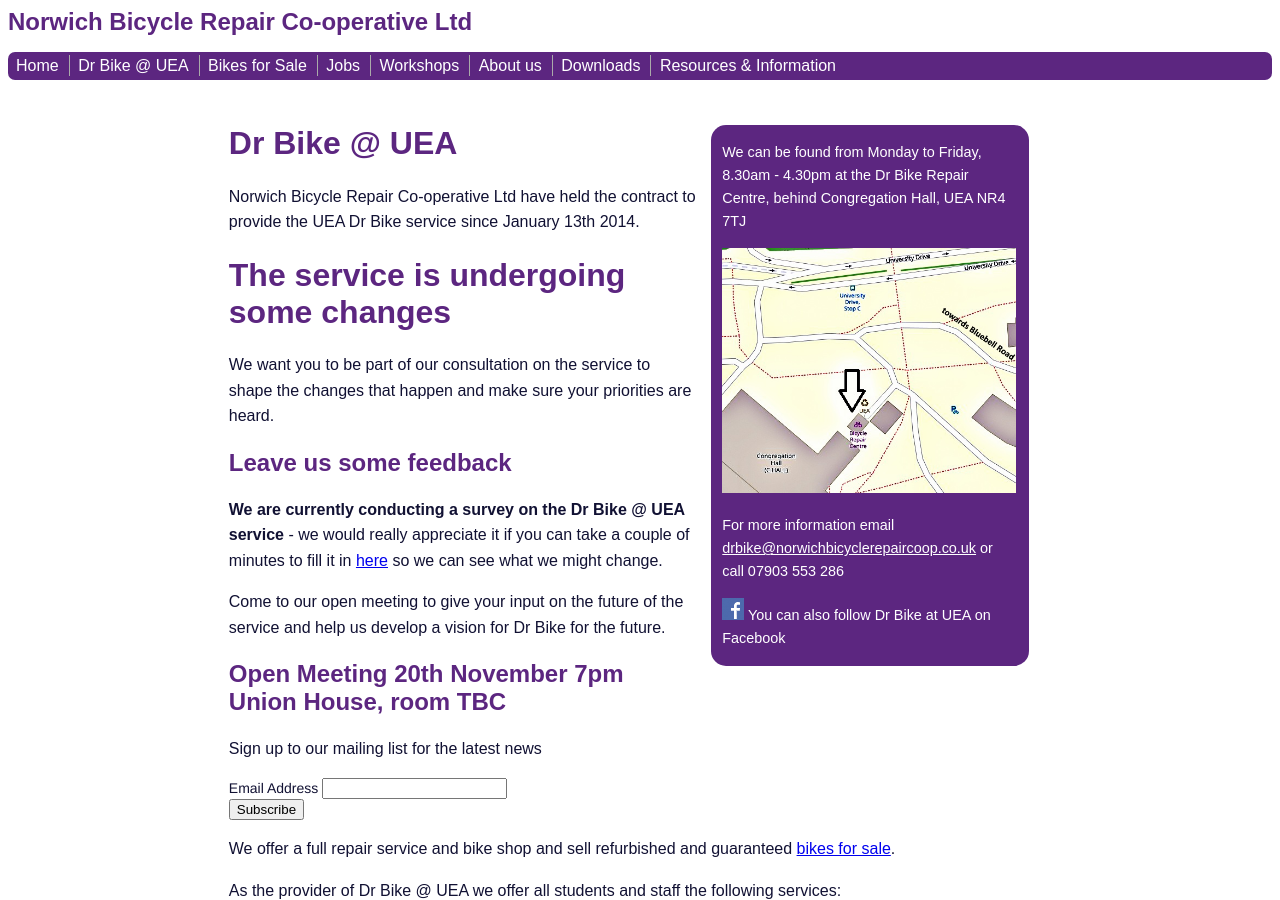
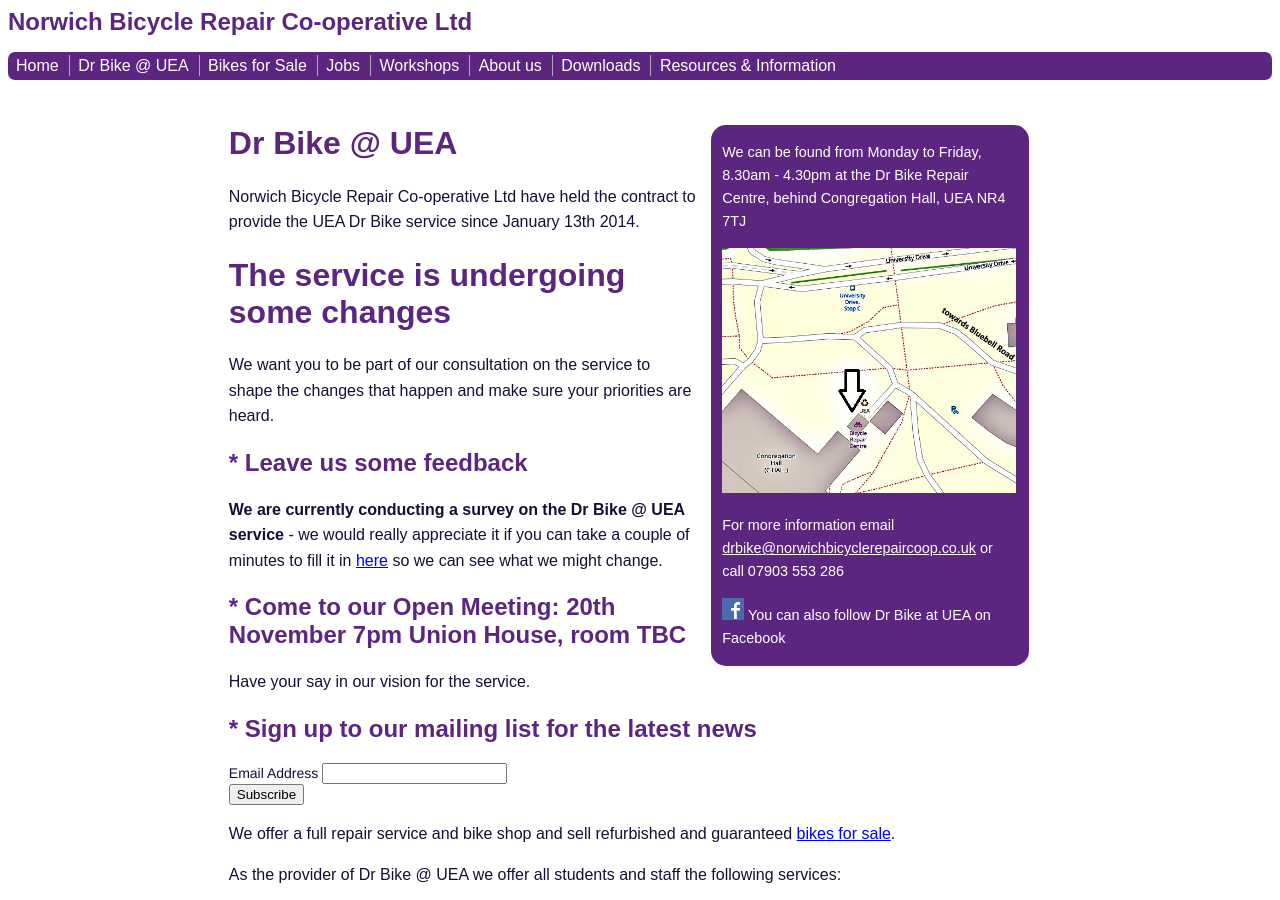
Before and after one commit to norwichbicyclerepaircooperative/norwichbicyclerepaircooperative.github.io, a Jekyll site: the page built from dr-bike-uea/index.md, in a window 1280 px wide and 900 px high. Built offline with Jekyll 4.4.1, drawn with Linux system fonts in a browser that asks for light colours; comment, search, counter and statistics services are not loaded.

Commit message:
Update index.md

```diff
--- a/dr-bike-uea/index.md
+++ b/dr-bike-uea/index.md
@@ -24,13 +24,13 @@
 # The service is undergoing some changes
 
 We want you to be part of our consultation on the service to shape the changes that happen and make sure your priorities are heard.
-## Leave us some feedback ##
+## * Leave us some feedback ##
 **We are currently conducting a survey on the Dr Bike @ UEA service** - we would really appreciate it if you can take a couple of minutes to fill it in [here](https://www.surveymonkey.co.uk/r/PW3LLNW) so we can see what we might change.
 
-Come to our open meeting to give your input on the future of the service and help us develop a vision for Dr Bike for the future.
-## Open Meeting 20th November 7pm Union House, room TBC
+## * Come to our Open Meeting: 20th November 7pm Union House, room TBC
+Have your say in our vision for the service.
 
-Sign up to our mailing list for the latest news
+## * Sign up to our mailing list for the latest news
 
 <!-- Begin Mailchimp Signup Form -->
 <link href="//cdn-images.mailchimp.com/embedcode/classic-10_7.css" rel="stylesheet" type="text/css">
```
